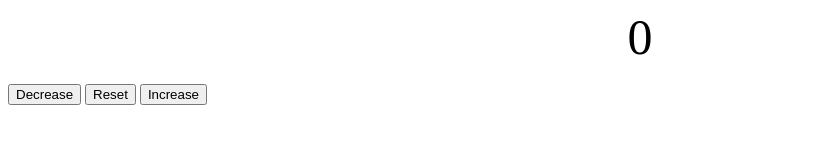
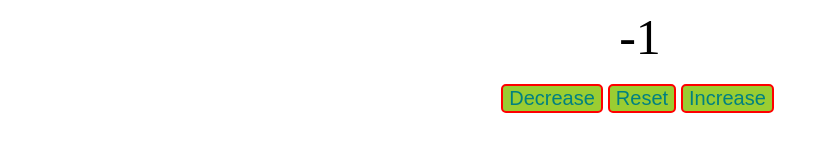
Before and after one commit to etjecode/JS-full-course-fCC, a plain HTML site: page counter-program/index.html in a window 1280 px wide. Both pictures are taken after a click on the button "Decrease". Shown: the whole page, without its empty margins (0-829 px from the left). Drawn offline with Linux system fonts and the light colour scheme.

Commit message:
Counter program updated

```diff
--- a/counter-program/index.html
+++ b/counter-program/index.html
@@ -9,10 +9,14 @@
 
 </head>
 <body>
+
     <label id="countLabel">0</label><br>
-    <button id="decreaseBtn">Decrease</button>
-    <button id="resetBtn">Reset</button>
-    <button id="increaseBtn">Increase</button>
+    <div>
+        <button id="decreaseBtn">Decrease</button>
+        <button id="resetBtn">Reset</button>
+        <button id="increaseBtn">Increase</button>
+    </div>
 
+    <script src="./index.js"></script>
 </body>
 </html>
--- a/counter-program/index.js
+++ b/counter-program/index.js
@@ -1,6 +1,16 @@
 let count = 0;
 
 document.getElementById("decreaseBtn").onclick = function() {
+    count -= 1;
+    document.getElementById("countLabel").innerHTML = count;
+}
+
+document.getElementById("resetBtn").onclick = function() {
+    count = 0;
+    document.getElementById("countLabel").innerHTML = count;
+}
+
+document.getElementById("increaseBtn").onclick = function() {
     count += 1;
     document.getElementById("countLabel").innerHTML = count;
 }
--- a/counter-program/style.css
+++ b/counter-program/style.css
@@ -1,3 +1,21 @@
+div {
+    background-color: white;
+    display: flex;
+    align-items: center;
+    justify-content: center;
+}
+
+button {
+    margin-right: 5px;
+    background-color: yellowgreen;
+    color: teal;
+    border-radius: 5px 5px;
+    border-width: 2px;
+    border-style: double;
+    border-color: red;
+    font-size: 20px;
+}
+
 #countLabel {
     display: block;
     text-align: center;
```
